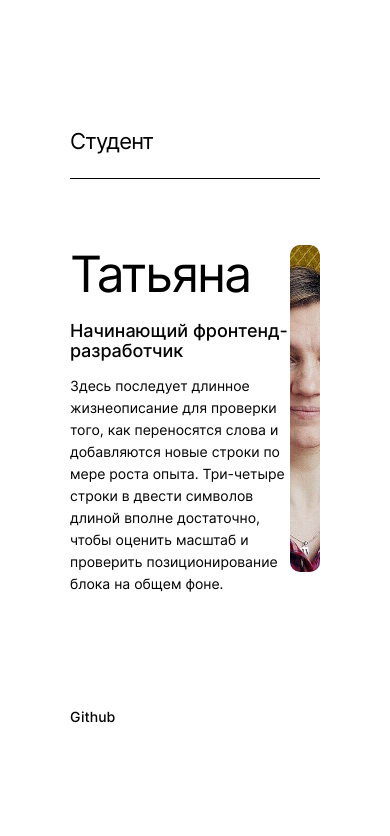
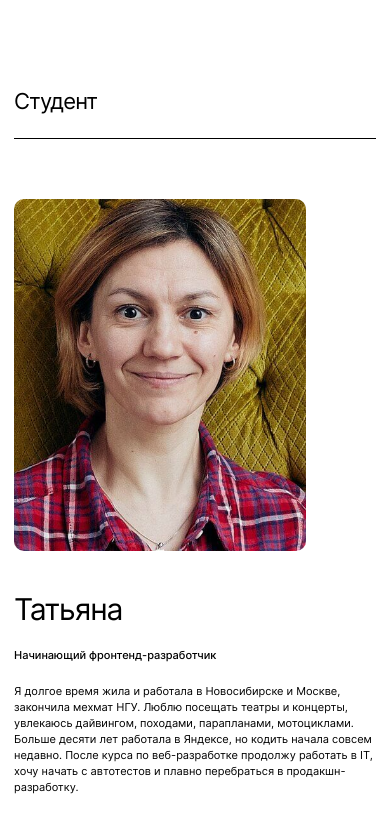
Before and after one commit to tatiana-dorokhova/movies-explorer-frontend, a React (Create React App) app: page / in a window 390 px wide. Shown: the part 2100-2936 px from the top of the page. Built offline with nearby package versions, Linux system fonts and the light colour scheme.

Commit message:
aboutMe changed to grid and adapted

```diff
--- a/src/components/AboutMe/AboutMe.css
+++ b/src/components/AboutMe/AboutMe.css
@@ -1,6 +1,6 @@
 .about-me {
   width: 100%;
-  padding: 110px 70px;
+  padding: 110px 70px 100px;
   box-sizing: border-box;
 }
 
@@ -16,27 +16,34 @@
 }
 
 .about-me__columns {
-  display: flex;
-  justify-content: space-between;
+  display: grid;
+  grid-template-columns: 1fr 270px;
+  grid-template-areas: 'info photo';
+  gap: 50px;
   padding-top: 66px;
-  padding-bottom: 100px;
 }
 
 .about-me__info {
   max-width: 600px;
-  display: flex;
   flex-direction: column;
   align-items: flex-start;
+  grid-area: info;
+  display: flex;
+  justify-content: space-between;
+}
+
+.about-me__info-block {
 }
 
 .about-me__photo {
-  width: 270px;
+  width: 100%;
   height: 327px;
   border-radius: 10px;
   background-image: url('../../images/landing/about-me-photo.jpg');
   background-position: center;
   background-repeat: no-repeat;
   background-size: cover;
+  grid-area: photo;
 }
 
 .about-me__name {
@@ -49,23 +56,101 @@
 
 .about-me__job {
   margin: 0;
-  padding: 0;
+  padding: 0 0 26px;
   font-weight: 500;
   font-size: 18px;
   line-height: 20px;
 }
 
 .about-me__description {
+  margin: 0;
+  padding: 0;
   font-weight: 400;
   font-size: 14px;
   line-height: 22px;
 }
 
 .about-me__github-link {
-  padding-top: 99px;
+  padding-top: 20px;
   font-weight: 500;
   font-size: 14px;
   line-height: 17px;
   text-decoration: none;
   color: black;
 }
+
+@media screen and (max-width: 890px) {
+  .about-me {
+    padding: 90px 50px;
+  }
+  .about-me__columns {
+    grid-template-columns: 1fr 255px;
+  }
+
+  .about-me__photo {
+    height: 307px;
+  }
+
+  .about-me__name {
+    padding-bottom: 16px;
+    font-size: 40px;
+    line-height: 40px;
+  }
+
+  .about-me__job {
+    font-size: 12px;
+    line-height: 18px;
+    padding-bottom: 20px;
+  }
+
+  .about-me__description {
+    font-size: 12px;
+    line-height: 18px;
+  }
+
+  .about-me__github-link {
+    padding-top: 40px;
+  }
+}
+
+@media screen and (max-width: 710px) {
+  .about-me {
+    padding: 70px 50px;
+  }
+
+  .about-me__columns {
+    grid-template-columns: 1fr;
+    grid-template-areas:
+      'photo'
+      'info';
+    padding-top: 60px;
+    gap: 40px;
+  }
+
+  .about-me__photo {
+    max-width: 292px;
+    height: 352px;
+  }
+
+  .about-me__name {
+    padding-bottom: 20px;
+    font-size: 30px;
+    line-height: 36px;
+  }
+
+  .about-me__job {
+    font-size: 11px;
+    line-height: 16px;
+  }
+
+  .about-me__description {
+    font-size: 11px;
+    line-height: 16px;
+  }
+}
+
+@media screen and (max-width: 465px) {
+  .about-me {
+    padding: 70px 14px;
+  }
+}
--- a/src/components/AboutMe/AboutMe.js
+++ b/src/components/AboutMe/AboutMe.js
@@ -8,14 +8,18 @@ function AboutMe(props) {
       <h2 className="about-me__title">Студент</h2>
       <div className="about-me__columns">
         <div className="about-me__info">
-          <div className="about-me__name">Татьяна</div>
-          <p className="about-me__job">Начинающий фронтенд-разработчик</p>
-          <p className="about-me__description">
-            Здесь последует длинное жизнеописание для проверки того, как
-            переносятся слова и добавляются новые строки по мере роста опыта.
-            Три-четыре строки в двести символов длиной вполне достаточно, чтобы
-            оценить масштаб и проверить позиционирование блока на общем фоне.
-          </p>
+          <div className="about-me__info-block">
+            <div className="about-me__name">Татьяна</div>
+            <p className="about-me__job">Начинающий фронтенд-разработчик</p>
+            <p className="about-me__description">
+              Я долгое время жила и работала в Новосибирске и Москве, закончила
+              мехмат НГУ. Люблю посещать театры и концерты, увлекаюсь дайвингом,
+              походами, парапланами, мотоциклами. Больше десяти лет работала в
+              Яндексе, но кодить начала совсем недавно. После курса по
+              веб-разработке продолжу работать в IT, хочу начать с автотестов и
+              плавно перебраться в продакшн-разработку.
+            </p>
+          </div>
           <a
             className="about-me__github-link"
             href="https://github.com/tatiana-dorokhova"
```
